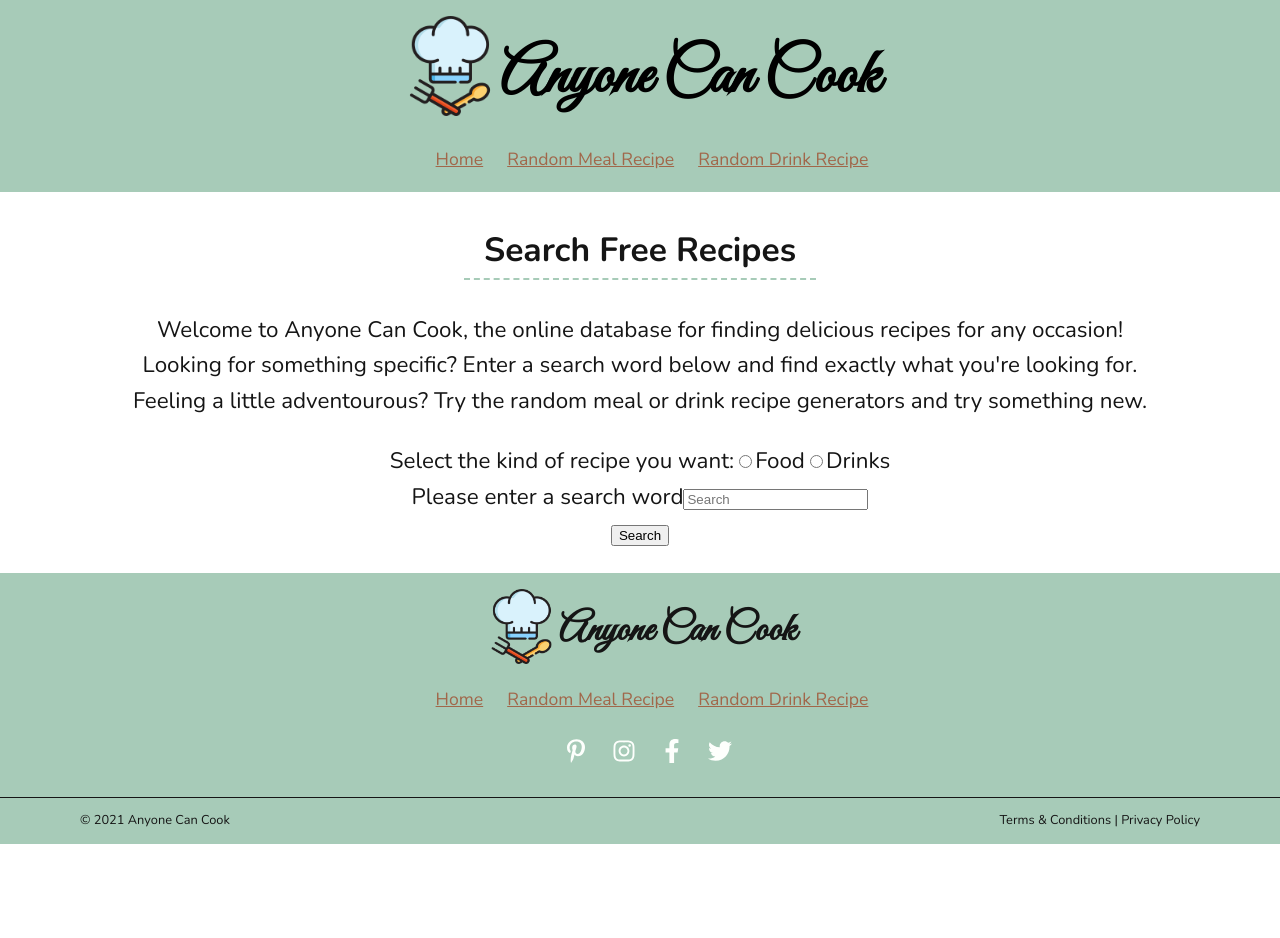
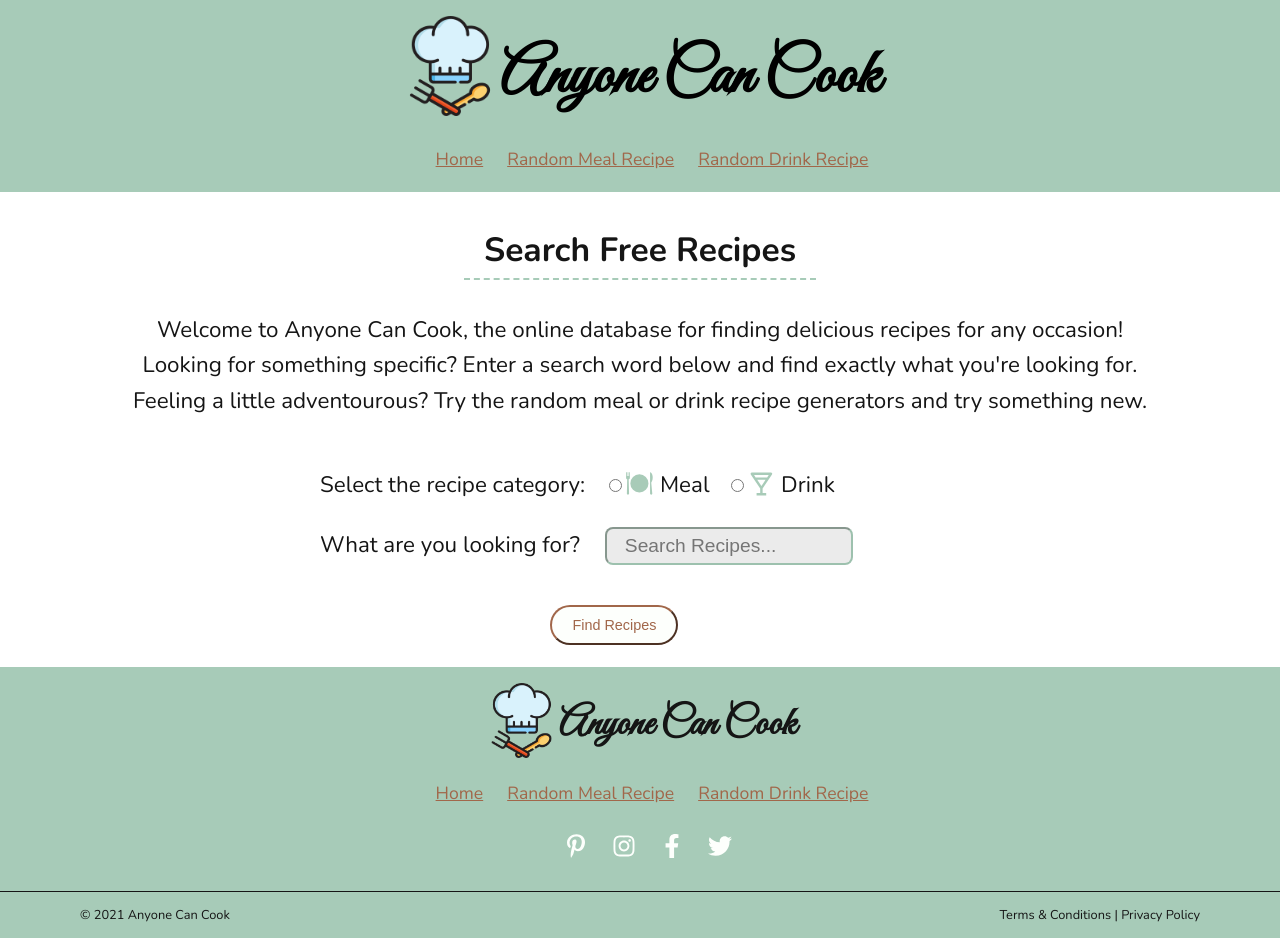
Before and after one commit to nac0512/API-Recipe-Project, a React (Create React App) app: page / in a window 1280 px wide. Before the commit the page ends 844 px from the top, so only its background shows below. Built offline with nearby package versions, Linux system fonts and the light colour scheme.

Commit message:
Search form component styled

```diff
--- a/src/components/Nav.js
+++ b/src/components/Nav.js
@@ -18,9 +18,5 @@ const styles= {
         paddingLeft:'1.5rem',
         color:'rgb(161,103,74)',
         fontSize:'1.1rem'
-    },
-
-    active: {
-        color:'rgb(253, 255, 252)'
     }
 }
--- a/src/components/Search.js
+++ b/src/components/Search.js
@@ -2,24 +2,68 @@
 
 import React from 'react';
 import Button from './Button';
+import { GiMeal } from 'react-icons/gi';
+import { BiDrink } from 'react-icons/bi';
 
 const Search = (props) => {
     return (
-        <form onSubmit={props.findRecipe}>
-            <div>
-                <label htmlFor="recipeType">Select the kind of recipe you want:</label>
-                <input type="radio" id="Food" name="recipeType" value="https://www.themealdb.com/"></input>
-                <label htmlFor="food">Food</label>
-                <input type="radio" id="Drinks" name="recipeType" value="https://www.thecocktaildb.com/"></input>
-                <label htmlFor="Drinks">Drinks</label>
+        <form onSubmit={props.findRecipe} style={styles.form}>
+            <div style={styles.div}>
+                <label htmlFor="recipeType" style={styles.label}>Select the recipe category:</label>
+                <input type="radio" id="meal" name="recipeType" value="https://www.themealdb.com/"></input>
+                <label htmlFor="meal" style={styles.option}><GiMeal style={styles.icon}/> Meal</label>
+                <input type="radio" id="drink" name="recipeType" value="https://www.thecocktaildb.com/"></input>
+                <label htmlFor="drink"><BiDrink style={styles.icon}/> Drink</label>
             </div>
-            <div>
-                <label htmlFor="searchTerm">Please enter a search word</label>
-                <input type="text" name="searchTerm" id="searchTerm" placeholder="Search"></input>
+            <div style={styles.div}>
+                <label htmlFor="searchTerm" style={styles.label}>What are you looking for? </label>
+                <input type="text" name="searchTerm" id="searchTerm" placeholder="Search Recipes... " style={styles.input}></input>
             </div>
-            <Button content="Search" />
+            <Button content="Find Recipes" style={styles.button}/>
         </form>
     );
 }
 
 export default Search;
+
+const styles = {
+    form: {
+        width:'40rem',
+        margin:'0 auto',
+        textAlign:'left'
+    },
+    div: {
+        marginBottom:'1.5rem'
+    },
+    icon: {
+        color:'rgba(81, 152, 114, .5)',
+        fontSize:'1.8rem',
+        verticalAlign:'text-top'
+    },
+    label: {
+        marginRight:'1.2rem',
+    },
+    option: {
+        marginRight:'1rem'
+    },
+    input: {
+        width:'15rem',
+        height:'2rem',
+        borderColor:'rgba(81, 152, 114, .5)',
+        borderRadius:'.5rem',
+        backgroundColor:'rgb(235, 235, 235)',
+        textIndent:'1rem',
+        fontSize:'1.2rem'
+    },
+    button: {
+        marginLeft:'36%',
+        marginTop:'1rem',
+        width:'8rem',
+        height:'2.5rem',
+        borderRadius:'3rem',
+        borderColor:'rgb(161, 103, 74)',
+        color:'rgb(161, 103, 74)',
+        backgroundColor:'rgb(253, 255, 252)',
+        fontSize:'.9rem'
+    }
+}
--- a/src/pages/Home.js
+++ b/src/pages/Home.js
@@ -24,7 +24,7 @@ function Home() {
         e.preventDefault();
         if(e.target.recipeType.value.trim() !== '' && e.target.searchTerm.value.trim() !== '') {
             if(e.target.recipeType.value.includes("meal")) {
-                setapi("food");
+                setapi("meal");
             }
             else {
                 setapi("drink");
@@ -52,7 +52,7 @@ function Home() {
             if(url !== '') {
                 const response = await fetch(`${url}api/json/v1/1/search.php?s=${searchTerm}`);
                 const data = await (response.json());
-                if(api === "food") {
+                if(api === "meal") {
                     setinfo(data.meals);
                     setinfoIsFood(true);
                 }
@@ -77,7 +77,7 @@ function Home() {
             <main style={styles.main}>
                 {/* If API data has been fetched, results page will display a header, and a new search button. If the information gathered from the API is null, apology will display. If the API info is not null and it is a food recipe, the Food component will map through it. If it is a drink recipe, the Drink component will map through it. If the API data has not been fetched, the search form will display on the screen.  */}
                 {infoReady ? <>
-                    <h2 style={styles.h2}>{api} recipes found for: {searchTerm}</h2>
+                    <h2 style={styles.h2}>All recipes found for: {searchTerm}</h2>
                     <Button content="New Search" clickEvent={newSearch}/>
                     {infoIsNull ?
                         <p>We're sorry. We couldn't find any recipes matching {searchTerm}. Please try again.</p>
@@ -125,7 +125,7 @@ const styles = {
     },
     instructions: {
         width:'65rem',
-        margin:'0 auto 1.5rem auto'
+        margin:'0 auto 3rem auto'
     },
     warning:{
         color:'rgb(186, 63, 29)'
```
